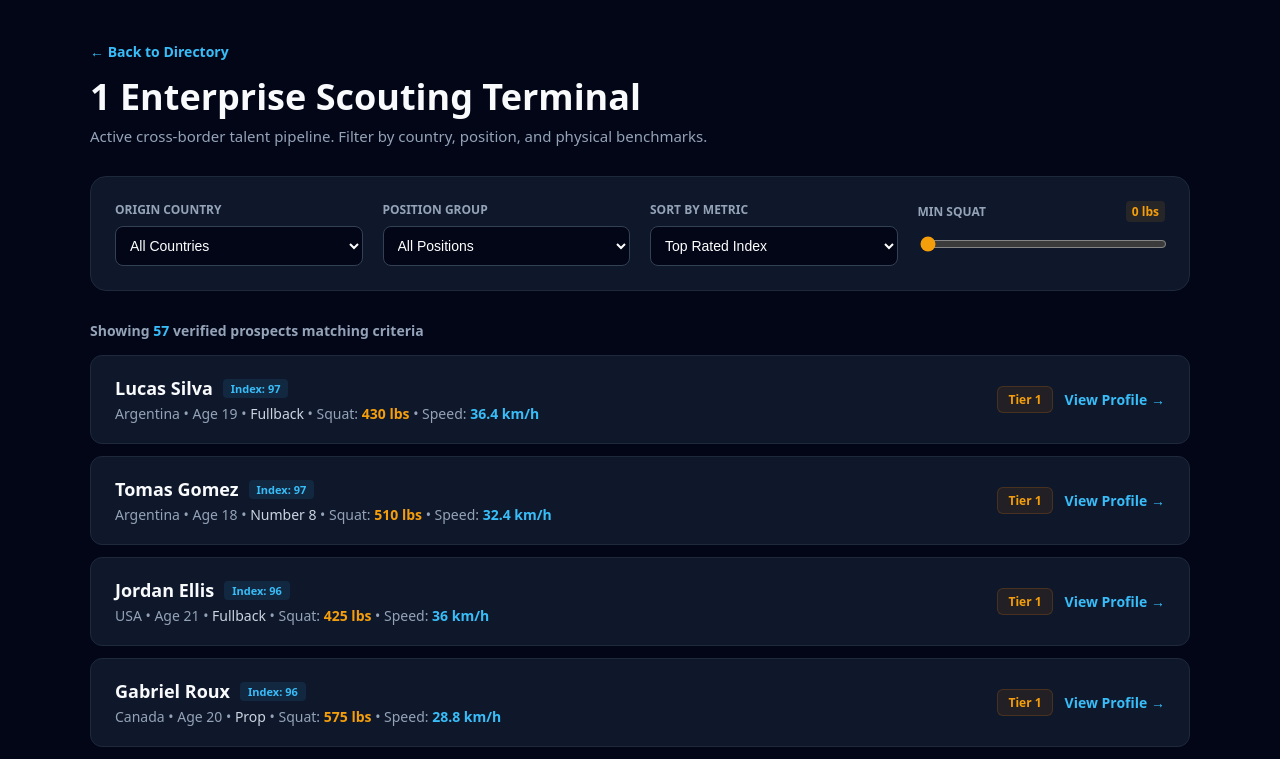
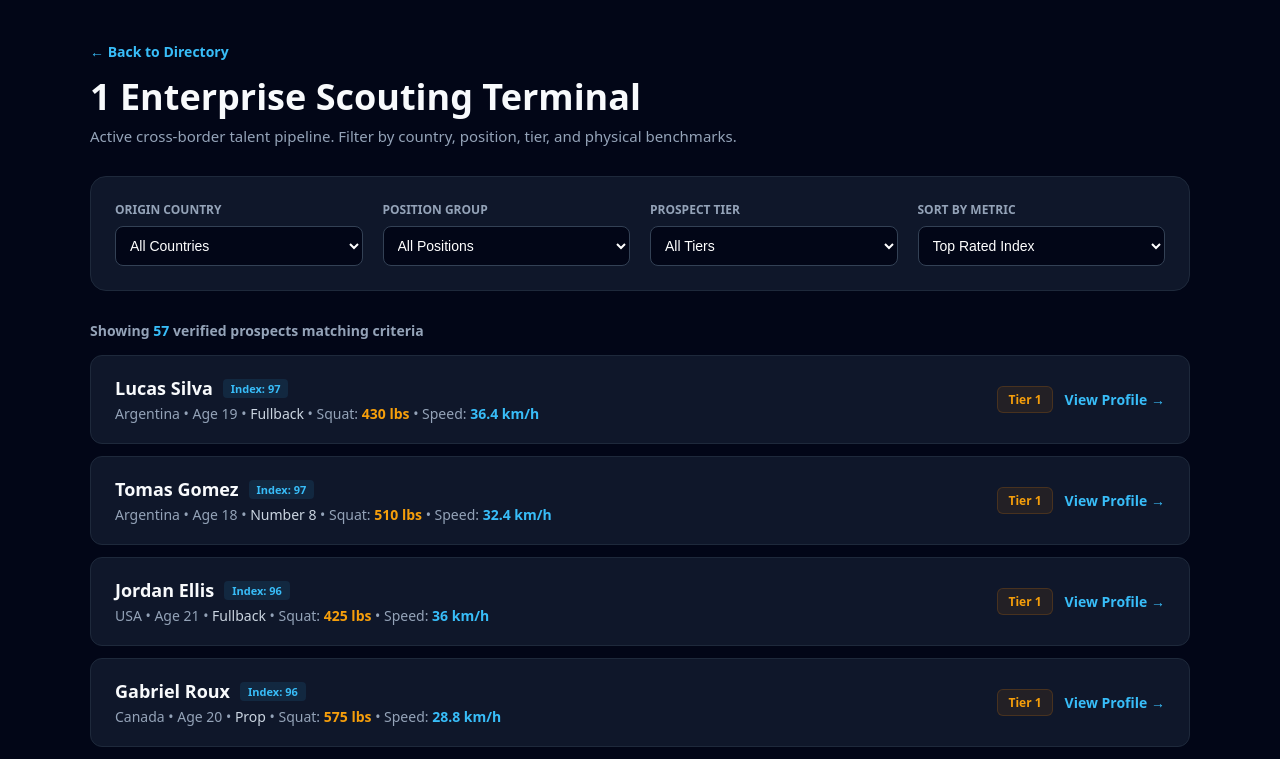
Before and after one commit to KGross16/Rugby2, a Next.js app: page /directory/1 in a window 1280 px wide. Shown: the top 759 px of the page. Built offline with nearby package versions, Linux system fonts and the light colour scheme.

Commit message:
Implement tier filter and remove squat benchmark
Added a tier filter to enhance player filtering options and removed the minimum squat filter.

```diff
--- a/app/directory/[sport]/page.tsx
+++ b/app/directory/[sport]/page.tsx
@@ -11,15 +11,15 @@ export default function SportRoster() {
   // Filter & Sort states
   const [selectedCountry, setSelectedCountry] = useState("All");
   const [selectedPosition, setSelectedPosition] = useState("All");
-  const [minSquat, setMinSquat] = useState(0);
-  const [sortBy, setSortBy] = useState("rating"); // Default sort by Index/Rating
+  const [selectedTier, setSelectedTier] = useState("All");
+  const [sortBy, setSortBy] = useState("rating");
 
   // Advanced filtering and sorting logic
   const filteredPlayers = useMemo(() => {
     return prospects.filter(p =>
       (selectedCountry === "All" || p.origin === selectedCountry) &&
       (selectedPosition === "All" || p.position === selectedPosition) &&
-      (p.squat >= minSquat)
+      (selectedTier === "All" || p.tier === selectedTier)
     ).sort((a, b) => {
       if (sortBy === "rating") return b.rating - a.rating;
       if (sortBy === "speed") return b.topSpeed - a.topSpeed;
@@ -27,7 +27,7 @@ export default function SportRoster() {
       if (sortBy === "bench") return b.bench - a.bench;
       return 0;
     });
-  }, [selectedCountry, selectedPosition, minSquat, sortBy]);
+  }, [selectedCountry, selectedPosition, selectedTier, sortBy]);
 
   return (
     <main style={{ minHeight: "100vh", backgroundColor: "#020617", fontFamily: "system-ui, sans-serif", color: "#f8fafc", padding: "40px 20px" }}>
@@ -40,12 +40,12 @@ export default function SportRoster() {
             {sport} Enterprise Scouting Terminal
           </h1>
           <p style={{ color: "#94a3b8", fontSize: "15px", margin: 0 }}>
-            Active cross-border talent pipeline. Filter by country, position, and physical benchmarks.
+            Active cross-border talent pipeline. Filter by country, position, tier, and physical benchmarks.
           </p>
         </div>
 
-        {/* Investor & Coach Filter Dashboard */}
-        <div style={{ backgroundColor: "#0f172a", border: "1px solid #1e293b", padding: "24px", borderRadius: "16px", marginBottom: "30px", display: "grid", gridTemplateColumns: "repeat(auto-fit, minmax(200px, 1fr))", gap: "20px" }}>
+        {/* Clean, Uniform 4-Column Filter Grid */}
+        <div style={{ backgroundColor: "#0f172a", border: "1px solid #1e293b", padding: "24px", borderRadius: "16px", marginBottom: "30px", display: "grid", gridTemplateColumns: "repeat(auto-fit, minmax(220px, 1fr))", gap: "20px" }}>
 
           {/* Country Filter */}
           <div>
@@ -81,7 +81,21 @@ export default function SportRoster() {
             </select>
           </div>
 
-          {/* Sort By Performance Metric */}
+          {/* Tier Filter (Replaces the ugly slider) */}
+          <div>
+            <label style={{ display: "block", fontSize: "12px", fontWeight: "700", color: "#94a3b8", marginBottom: "8px" }}>PROSPECT TIER</label>
+            <select
+              value={selectedTier}
+              onChange={(e) => setSelectedTier(e.target.value)}
+              style={{ width: "100%", backgroundColor: "#020617", color: "#fff", border: "1px solid #334155", padding: "10px", borderRadius: "8px", fontSize: "14px" }}
+            >
+              <option value="All">All Tiers</option>
+              <option value="Tier 1">Tier 1 (Elite)</option>
+              <option value="Tier 2">Tier 2 (Development)</option>
+            </select>
+          </div>
+
+          {/* Sort By Metric */}
           <div>
             <label style={{ display: "block", fontSize: "12px", fontWeight: "700", color: "#94a3b8", marginBottom: "8px" }}>SORT BY METRIC</label>
             <select
@@ -94,21 +108,6 @@ export default function SportRoster() {
               <option value="squat">Strongest (Squat)</option>
               <option value="bench">Upper Body (Bench)</option>
             </select>
-          </div>
-
-          {/* Squat Benchmark Filter */}
-          <div>
-            <div style={{ display: "flex", justifyContent: "space-between", alignItems: "center", marginBottom: "8px" }}>
-              <label style={{ fontSize: "12px", fontWeight: "700", color: "#94a3b8" }}>MIN SQUAT</label>
-              <span style={{ fontSize: "12px", fontWeight: "800", color: "#f59e0b", backgroundColor: "rgba(245, 158, 11, 0.1)", padding: "2px 6px", borderRadius: "4px" }}>
-                {minSquat} lbs
-              </span>
-            </div>
-            <input
-              type="range" min="0" max="550" step="10" value={minSquat}
-              onChange={(e) => setMinSquat(Number(e.target.value))}
-              style={{ width: "100%", accentColor: "#f59e0b", marginTop: "6px", cursor: "pointer" }}
-            />
           </div>
 
         </div>
```
